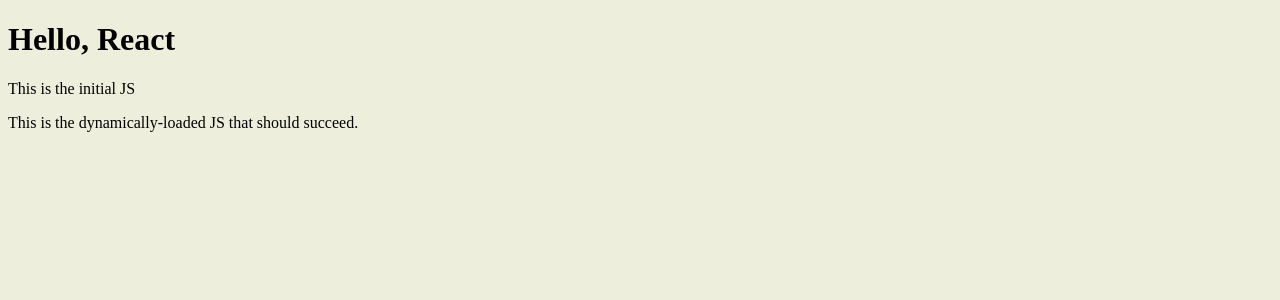
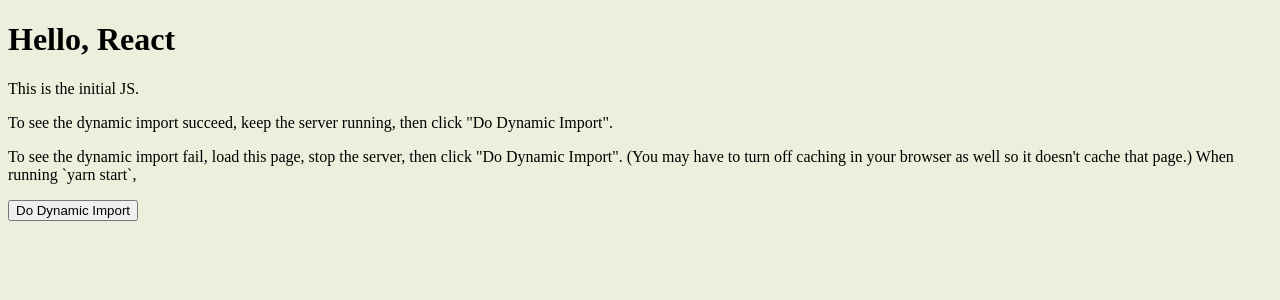
Before and after one commit to CodingItWrong/dynamic-import-error-boundaries, a React app: page / in a window 1280 px wide. Shown: the top 300 px of the page. Built offline with nearby package versions, Linux system fonts and the light colour scheme.

Commit message:
Add dynamic load failure steps

```diff
--- a/package.json
+++ b/package.json
@@ -33,6 +33,7 @@
   },
   "dependencies": {
     "react": "^18.2.0",
-    "react-dom": "^18.2.0"
+    "react-dom": "^18.2.0",
+    "react-error-boundary": "^4.0.12"
   }
 }
--- a/src/App.js
+++ b/src/App.js
@@ -1,14 +1,47 @@
-import {lazy} from 'react';
+import {Suspense, lazy, useState} from 'react';
 import './style.css';
+import {ErrorBoundary} from 'react-error-boundary';
 
-const DynamicSuccess = lazy(() => import('./DynamicSuccess.js'));
+const DynamicFailure = lazy(() => {
+  console.log('dynamically loading Dynamic.js');
+  return import('./Dynamic.js');
+});
 
 export default function App() {
+  const [showFailure, setShowFailure] = useState(false);
+
   return (
     <div>
       <h1>Hello, React</h1>
-      <p>This is the initial JS</p>
-      <DynamicSuccess />
+      <p>This is the initial JS.</p>
+      <p>
+        To see the dynamic import succeed, keep the server running, then click
+        "Do Dynamic Import".
+      </p>
+      <p>
+        To see the dynamic import fail, load this page, stop the server, then
+        click "Do Dynamic Import". (You may have to turn off caching in your
+        browser as well so it doesn't cache that page.) When running `yarn
+        start`,
+      </p>
+      {showFailure ? (
+        <ErrorBoundary
+          onError={(...args) => console.log('ONERROR', ...args)}
+          fallback={
+            <div>
+              This is a fallback message that displays when a dynamic import
+              fails. This one is expected, as it was for DynamicFailure.js,
+              which does not exist
+            </div>
+          }
+        >
+          <Suspense fallback={<></>}>
+            <DynamicFailure />
+          </Suspense>
+        </ErrorBoundary>
+      ) : (
+        <button onClick={() => setShowFailure(true)}>Do Dynamic Import</button>
+      )}
     </div>
   );
 }
--- /dev/null
+++ b/src/Dynamic.js
@@ -0,0 +1,3 @@
+export default function Dynamic() {
+  return <p>This is the dynamically-loaded JS.</p>;
+}
--- a/src/DynamicSuccess.js
+++ /dev/null
@@ -1,3 +0,0 @@
-export default function DynamicSuccess() {
-  return <p>This is the dynamically-loaded JS that should succeed.</p>;
-}
```
Also changed, not shown: 2 other files (tests, documents, lock files or other folders).
